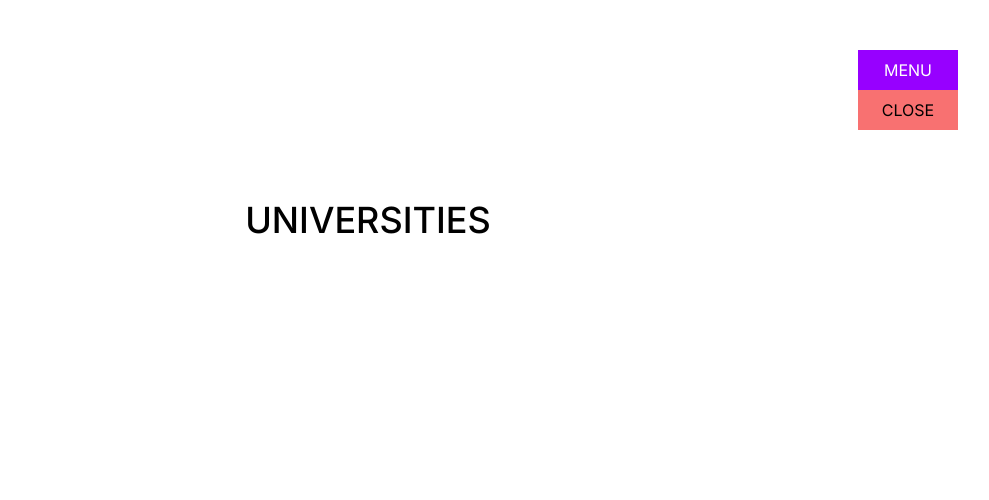
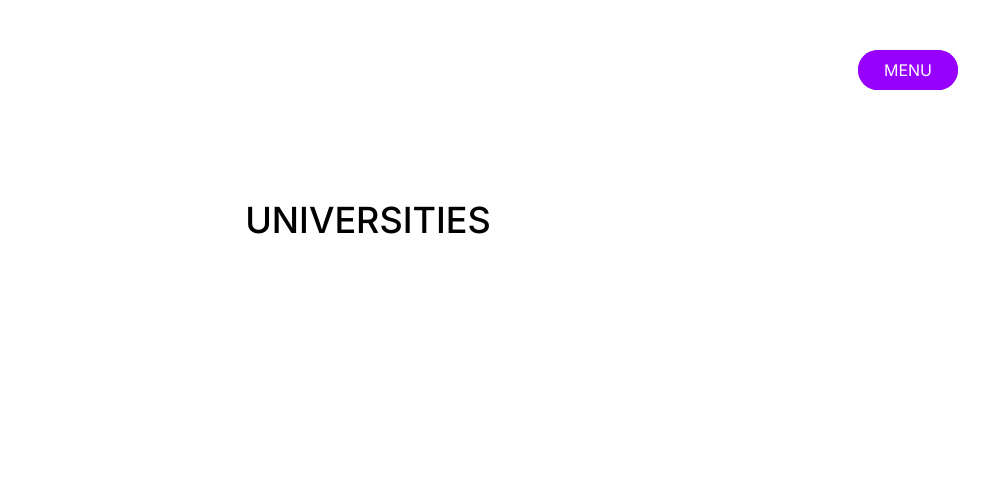
Before and after one commit to 4N1Z/anim-univ, a Next.js app: page / in a window 1280 px wide. Shown: the top 500 px of the page, without its empty margins (272-1261 px from the left). Built offline with nearby package versions, Linux system fonts and the light colour scheme.

Commit message:
style : navbar on progress

```diff
--- a/app/components/Button.tsx
+++ b/app/components/Button.tsx
@@ -1,17 +1,47 @@
 import React from "react";
+import { motion } from "framer-motion";
 
-function Button() {
+interface ButtonProps {
+  isActive: boolean;
+  setIsActive: React.Dispatch<React.SetStateAction<boolean>>;
+}
+
+export default function Button({ isActive, setIsActive }: ButtonProps) {
   return (
-    <div className="h-[40px] w-[100px] rounded-[25px] relative uppercase">
-      <div className="h-[100%] w-[100%] flex items-center justify-center bg-[#9700FF] text-white ">
-        <p>menu</p>
-      </div>
+    <div
+      className="button h-[40px] w-[100px] rounded-[25px] absolute top-0 right-0 uppercase overflow-hidden cursor-pointer"
+      onClick={() => {
+        setIsActive(!isActive);
+      }}
+    >
+      <motion.div
+        className="slider relative w-[100%] h-[100%] "
+        animate={{ top: isActive ? "-100%" : "0" }}
+        transition={{ duration: 0.75, ease: [0.76, 0, 0.24, 1] }}
+      >
+        <div className="h-[100%] w-[100%]  bg-[#9700FF] text-white ">
+          <PerspectiveText label="menu" />
+          <p>menu</p>
+        </div>
 
-      <div className="h-[100%] w-[100%] absolute top-[100%] flex items-center justify-center overflow-hidden bg-red-400 text-black">
-        <p>close</p>
-      </div>
+        <div className="h-[100%] w-[100%] absolute top-[100%]  bg-red-400 text-black">
+          <PerspectiveText label="close" />
+          <p>close</p>
+        </div>
+      </motion.div>
     </div>
   );
 }
 
-export default Button;
+function PerspectiveText({ label }: any) {
+    return (
+      <div className="w-full h-full flex items-center justify-center perspectiveText">
+        <p className="transition-all transform-style-preserve-3d uppercase">
+          {label}
+        </p>
+        <p className="absolute transition-all transform transform-origin-bottom-center rotate-x-[-90deg] translate-y-9 opacity-0">
+          {label}
+        </p>
+      </div>
+    );
+  }
--- /dev/null
+++ b/app/components/Nav.tsx
@@ -0,0 +1,21 @@
+import React from "react";
+import { navLinks } from "./navLinks";
+import {motion} from "framer-motion"
+
+function Nav() {
+  return (
+    <div className="nav h-[100%] pt-[100px] pb-[50px] py-[40px] box-border ">
+      <div className="navBody text-white text-[46px] flex flex-col gap-2">
+        {navLinks.map((link, i) => {
+          return (
+            <div key={i}>
+              <a href={link.href}>{link.title}</a>
+            </div>
+          );
+        })}
+      </div>
+    </div>
+  );
+}
+
+export default Nav;
--- a/app/components/Navbar.tsx
+++ b/app/components/Navbar.tsx
@@ -1,10 +1,48 @@
-import React from "react";
+"use client";
+import React, { useState } from "react";
 import Button from "./Button";
+import { motion } from "framer-motion";
+import Nav from "./Nav";
+
+const menu = {
+  open: {
+    width: "480px",
+    height: "650px",
+    top: "-25px",
+    right: "-25px",
+    transition: { duration: 0.75, type: "tween", ease: [0.76, 0, 0.24, 1] },
+  },
+  closed: {
+    width: "100px",
+    height: "40px",
+    top: "0px",
+    right: "0px",
+    transition: {
+      duration: 0.75,
+      delay: 0.35,
+      type: "tween",
+      ease: [0.76, 0, 0.24, 1],
+    },
+  },
+};
 
 function Navbar() {
+  const [isActive, setIsActive] = useState(false);
   return (
     <div className="fixed right-[50px] top-[50px]">
-      <Button />
+      <motion.div
+        className="relative w-[480px] h-[650px] bg-[#9700FF] rounded-[26px]"
+        variants={menu}
+        animate={isActive ? "open" : "closed"}
+        initial="closed"
+      >
+        <Nav/>
+
+
+      </motion.div>
+
+
+      <Button isActive={isActive} setIsActive={setIsActive} />
     </div>
   );
 }
--- /dev/null
+++ b/app/components/navLinks.tsx
@@ -0,0 +1,18 @@
+export const navLinks = [
+    {
+        title:"Ahoy",
+        href:"/"
+    },
+    {
+        title:"Czech",
+        href:"/"
+    },
+    {
+        title:"Podcast",
+        href:"/"
+    },
+    {
+        title:"Blogs",
+        href:"/"
+    }
+]
```
